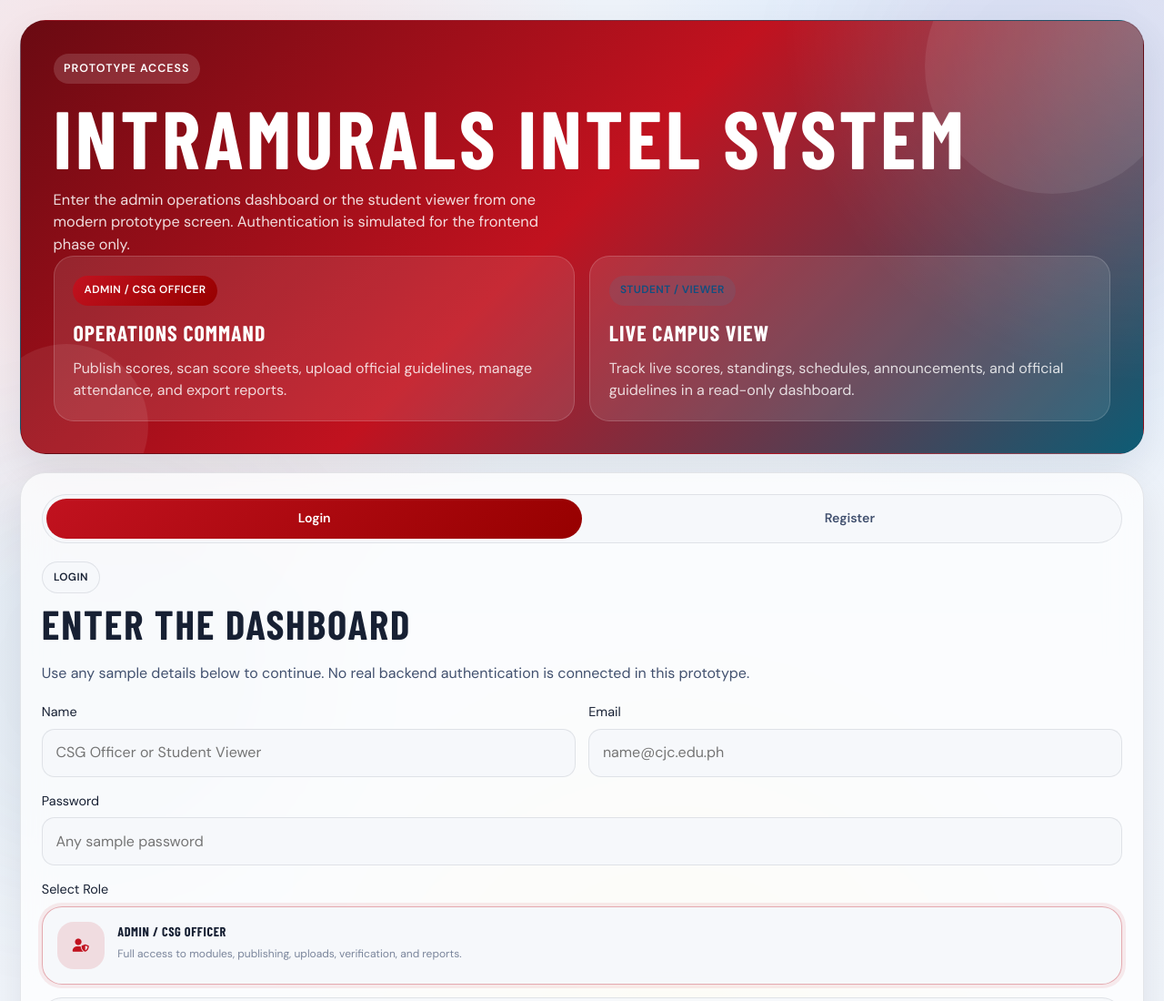
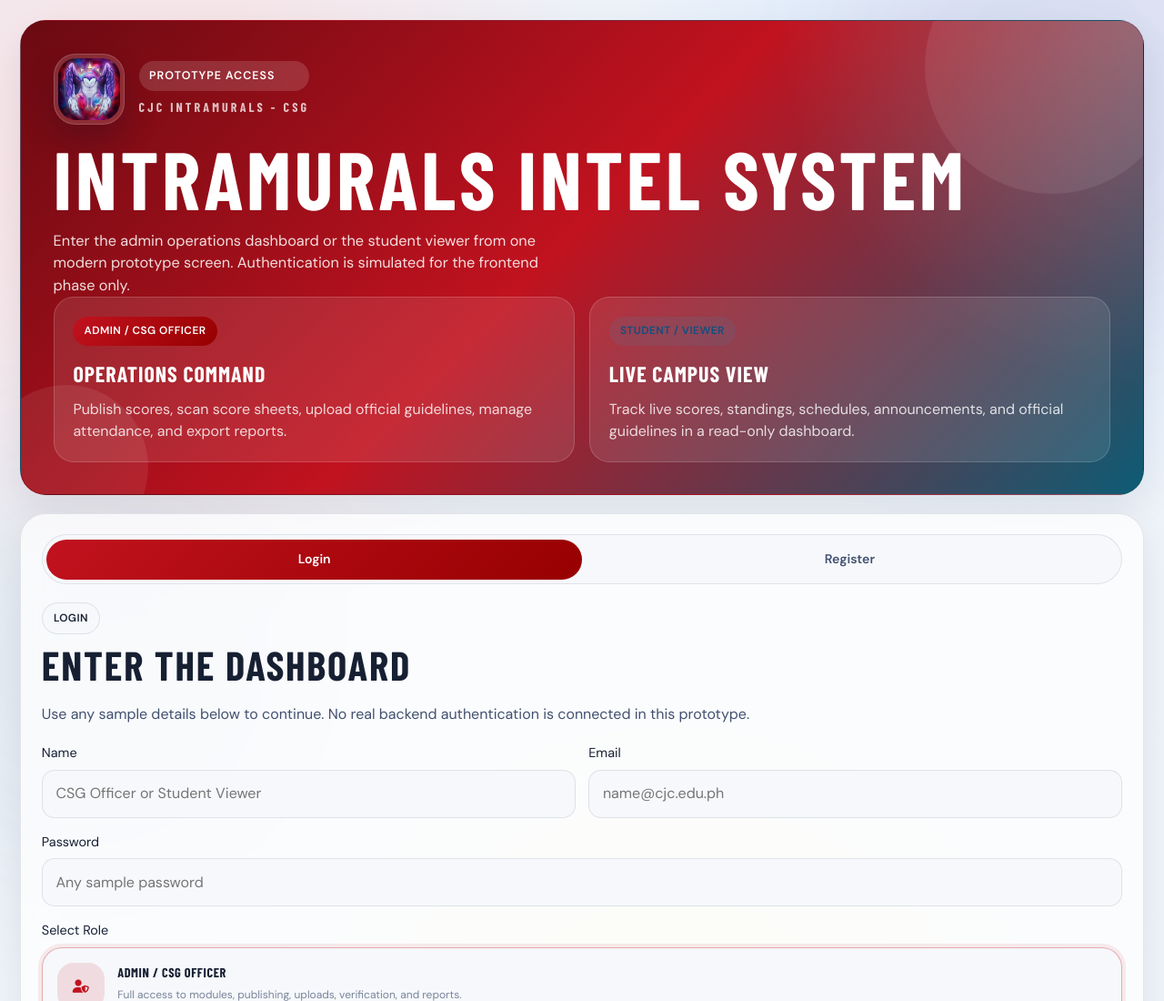
Before and after one commit to romerJohn/Intramurals-Intel-System, a website: page public/index.html in a window 1280 px wide. Shown: the top 1100 px of the page at 91% size. Drawn offline with nearby package versions, Linux system fonts and the light colour scheme; a web font is replaced by a local one.

Commit message:
Update the CSG Logo

```diff
--- a/public/css/style.css
+++ b/public/css/style.css
@@ -632,11 +632,19 @@ svg {
   height: 52px;
   display: grid;
   place-items: center;
+  overflow: hidden;
+  padding: 3px;
   border-radius: 16px;
-  background: linear-gradient(135deg, var(--primary), var(--primary-dark));
-  color: #fff;
-  font-size: 1.3rem;
+  background: linear-gradient(135deg, rgba(var(--primary-rgb), 0.28), rgba(69, 123, 157, 0.22));
+  border: 1px solid rgba(255, 255, 255, 0.1);
   box-shadow: 0 18px 30px rgba(var(--primary-rgb), 0.3);
+}
+
+.logo-icon-img {
+  width: 100%;
+  height: 100%;
+  object-fit: cover;
+  border-radius: 13px;
 }
 
 .logo-text {
@@ -3240,6 +3248,49 @@ textarea.form-input {
   z-index: 1;
 }
 
+.auth-brand-row {
+  display: flex;
+  align-items: center;
+  gap: 1rem;
+  margin-bottom: 1rem;
+}
+
+.auth-brand-seal {
+  width: 78px;
+  height: 78px;
+  display: inline-flex;
+  align-items: center;
+  justify-content: center;
+  flex-shrink: 0;
+  overflow: hidden;
+  padding: 4px;
+  border-radius: 24px;
+  background: rgba(255, 255, 255, 0.14);
+  border: 1px solid rgba(255, 255, 255, 0.16);
+  box-shadow: 0 18px 34px rgba(11, 18, 32, 0.24);
+}
+
+.auth-brand-seal img {
+  width: 100%;
+  height: 100%;
+  object-fit: cover;
+  border-radius: 20px;
+}
+
+.auth-brand-copy {
+  display: grid;
+  gap: 0.4rem;
+}
+
+.auth-brand-name {
+  font-family: "Barlow Condensed", sans-serif;
+  font-size: 0.88rem;
+  font-weight: 700;
+  letter-spacing: 0.22em;
+  text-transform: uppercase;
+  color: rgba(255, 255, 255, 0.74);
+}
+
 .auth-showcase-copy h1 {
   font-size: clamp(3.2rem, 7vw, 5.6rem);
   line-height: 0.94;
@@ -3256,7 +3307,6 @@ textarea.form-input {
   display: inline-flex;
   align-items: center;
   padding: 0.45rem 0.72rem;
-  margin-bottom: 1rem;
   border-radius: 999px;
   color: #fff;
   background: rgba(255, 255, 255, 0.14);
@@ -4221,6 +4271,16 @@ textarea.form-input {
     grid-template-columns: 1fr;
   }
 
+  .auth-brand-row {
+    align-items: flex-start;
+  }
+
+  .auth-brand-seal {
+    width: 64px;
+    height: 64px;
+    border-radius: 20px;
+  }
+
   .feedback-form-grid,
   .feedback-metrics,
   .student-attendance-summary-grid,
--- a/public/index.html
+++ b/public/index.html
@@ -14,7 +14,15 @@
       <div class="auth-layout">
         <div class="auth-showcase">
           <div class="auth-showcase-copy">
+            <div class="auth-brand-row">
+              <span class="auth-brand-seal">
+                <img src="./image/teams/CSG.jpg" alt="CJC Intramurals CSG logo" />
+              </span>
+              <div class="auth-brand-copy">
                 <span class="auth-kicker">Prototype Access</span>
+                <span class="auth-brand-name">CJC Intramurals - CSG</span>
+              </div>
+            </div>
             <h1>Intramurals Intel System</h1>
             <p>Enter the admin operations dashboard or the student viewer from one modern prototype screen. Authentication is simulated for the frontend phase only.</p>
           </div>
@@ -97,7 +105,9 @@
     <aside class="sidebar" id="sidebar">
       <div class="sidebar-header">
         <div class="logo-mark">
-          <span class="logo-icon"><i class="fa-solid fa-fire-flame-curved"></i></span>
+          <span class="logo-icon">
+            <img class="logo-icon-img" src="./image/teams/CSG.jpg" alt="CJC Intramurals CSG logo" />
+          </span>
           <div class="logo-text">
             <span class="logo-title">CJC</span>
             <span class="logo-sub">INTRAMURALS</span>
```
Also changed, not shown: public/image/teams/CSG.jpg (added), public/js/script.js (line endings or trailing spaces). Lines whose indentation alone changed are shown as unchanged.
